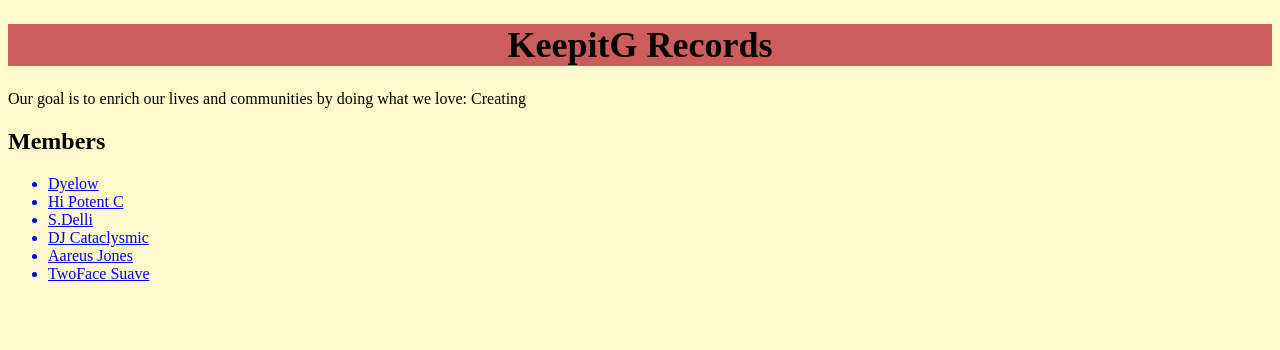
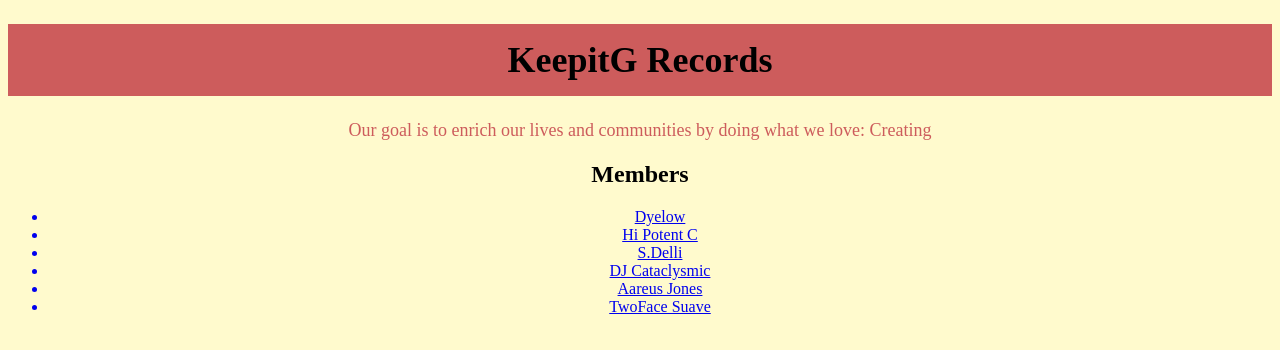
Before and after one commit to Chatella/kitr, a plain HTML site: page index.html in a window 1280 px wide. Drawn offline with Linux system fonts and the light colour scheme.

Commit message:
Update style.css

```diff
--- a/style.css
+++ b/style.css
@@ -7,6 +7,22 @@ header{
 }
 h1{
   font-size: 36px;
+  padding: 15px;
   color: black;
   background-color: #CD5C5C;
 }
+p{
+  font-size: 18px;
+  text-align: center;
+  color: #CD5C5C;
+}
+h2{
+  font-size: 24px;
+  color: black;
+  text-align: center;
+}
+ul{
+  font-size 18px;
+  color: black;
+  text-align: center;
+}
```
